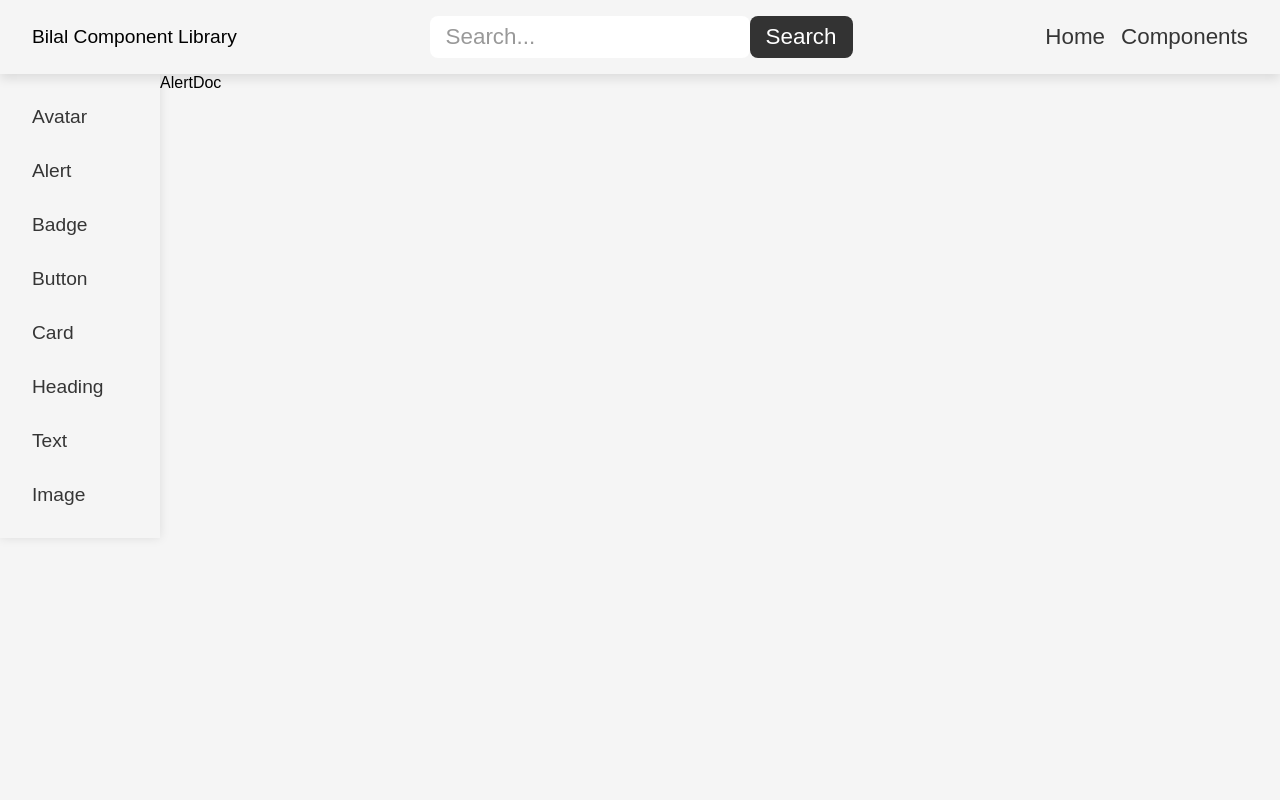
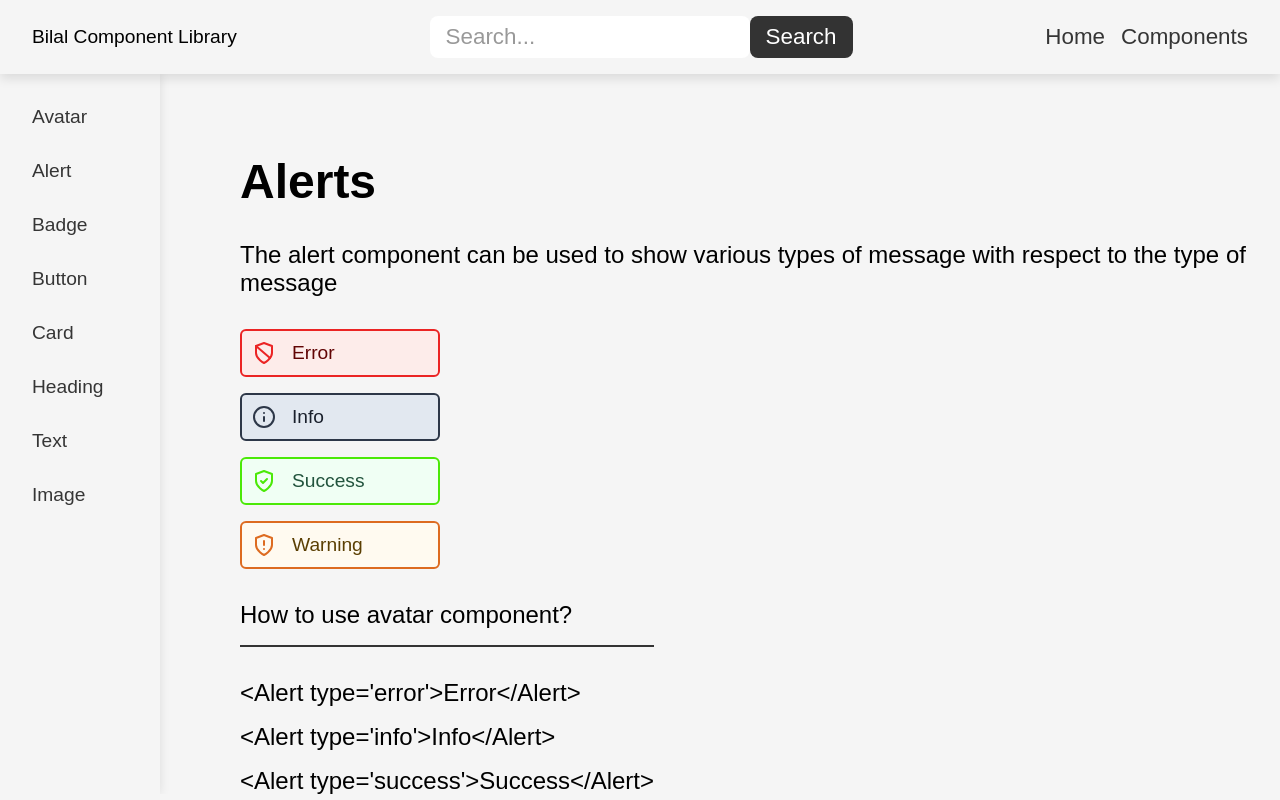
Before and after one commit to bilal-23/CSS-Library, a React (Vite) app: page /alert in a window 1280 px wide. Built offline with nearby package versions, Linux system fonts and the light colour scheme.

Commit message:
:zap: Added alert

```diff
--- a/package.json
+++ b/package.json
@@ -11,6 +11,8 @@
   },
   "dependencies": {
     "highlight.js": "^11.8.0",
+    "lucide": "^0.274.0",
+    "lucide-react": "^0.274.0",
     "react": "^18.2.0",
     "react-dom": "^18.2.0",
     "react-router-dom": "^6.15.0"
--- a/src/App.tsx
+++ b/src/App.tsx
@@ -5,7 +5,9 @@ import Sidebar from './components/sidebar/sidebar'
 import { Home } from './pages/home'
 import NotFound from './pages/404'
 import Components from './pages/components'
-import { componentsData } from './components'
+import AvatarDoc from './documentation/avatar-doc'
+import AlertDoc from './documentation/alert-doc'
+import BadgeDoc from './documentation/badge-doc'
 
 
 function App() {
@@ -17,10 +19,12 @@ function App() {
       <Nav />
       <main className="container" style={{ display: !showSidebar ? "flex" : "grid" }}>
         {showSidebar && <Sidebar />}
-        <ComponentRoutes />
         <Routes>
           <Route path="/" element={<Home />} />
           <Route path="/components" element={<Components />} />
+          <Route path="/avatar" element={<AvatarDoc />} />
+          <Route path="/alert" element={<AlertDoc />} />
+          <Route path="/badge" element={<BadgeDoc />} />
           {/* Add 404 page */}
           <Route path="*" element={<NotFound />} />
         </Routes>
@@ -30,18 +34,3 @@ function App() {
 }
 
 export default App;
-
-
-const ComponentRoutes = () => {
-  return (
-    <Routes>
-      {
-        componentsData.map((link, index) => {
-          return (
-            <Route key={index} path={link.path} element={<link.component />} />
-          )
-        })
-      }
-    </Routes>
-  )
-}
--- /dev/null
+++ b/src/components/alert/alert.module.css
@@ -0,0 +1,35 @@
+.alert {
+  border: 2px solid transparent;
+  padding: 10px;
+  display: flex;
+  align-items: center;
+  justify-content: flex-start;
+  gap: 1rem;
+  border-radius: 6px;
+  min-width: 200px;
+}
+.alert p {
+  margin: 0;
+  font-size: 1.2rem;
+  font-weight: 500;
+}
+.alert-error {
+  border-color: #eb2424;
+  background-color: #fdecea;
+  color: #610404;
+}
+.alert-info {
+  border-color: #2d3748;
+  background-color: #e2e8f0;
+  color: #1a202c;
+}
+.alert-success {
+  border-color: #4be907;
+  background-color: #f0fff4;
+  color: #22543d;
+}
+.alert-warning {
+  border-color: #dd6b20;
+  background-color: #fffaf0;
+  color: #5a3e02;
+}
--- /dev/null
+++ b/src/components/alert/alert.tsx
@@ -0,0 +1,20 @@
+import { Info, ShieldAlert, ShieldBan, ShieldCheck } from "lucide-react";
+import styles from "./alert.module.css";
+
+interface Props {
+    type: "error" | "success" | "warning" | "info";
+    children?: React.ReactNode;
+}
+
+const Alert: React.FC<Props> = ({ type, children }) => {
+
+    return (
+        <div className={`${styles["alert"]} ${styles[`alert-${type}`]}`}>
+            {type === "error" ? <ShieldBan color="#eb2424" /> : type === "success" ? <ShieldCheck color="#4be907" /> : type === "warning" ? <ShieldAlert color="#dd6b20" /> : <Info color="#2d3748" />
+            }
+            <p>{children}</p>
+        </div>
+    )
+}
+
+export default Alert;
--- a/src/documentation/alert-doc.tsx
+++ b/src/documentation/alert-doc.tsx
@@ -1,7 +1,29 @@
+import Alert from "../components/alert/alert"
 import styles from "./doc.module.css"
 const AlertDoc = () => {
     return (
-        <div>AlertDoc</div>
+        <section className={styles["section-container"]}>
+            <div>
+
+                <h1>Alerts</h1>
+                <p className={styles["description"]}>The alert component can be used to show various types of message with respect to the type of message</p>
+            </div>
+            <div className={styles["component-container"]} style={{ flexDirection: "column" }}>
+                <Alert type='error'>Error</Alert>
+                <Alert type='info'>Info</Alert>
+                <Alert type='success'>Success</Alert>
+                <Alert type='warning'>Warning</Alert>
+            </div>
+            <p className={styles["use"]}>
+                How to use avatar component?
+                <div className={styles["code-component"]}>
+                    <p>{"<Alert type='error'>Error</Alert>"}</p>
+                    <p>{"<Alert type='info'>Info</Alert>"}</p>
+                    <p>{"<Alert type='success'>Success</Alert>"}</p>
+                    <p>{"<Alert type='warning'>Warning</Alert>"}</p>
+                </div>
+            </p>
+        </section>
     )
 }
 
--- a/src/documentation/avatar-doc.tsx
+++ b/src/documentation/avatar-doc.tsx
@@ -1,16 +1,6 @@
 import styles from "./doc.module.css";
 import Avatar from "../components/avatar/avatar";
-// Using ES6 import syntax
-import hljs from 'highlight.js/lib/core';
-import javascript from 'highlight.js/lib/languages/javascript';
 
-// Then register the languages you need
-hljs.registerLanguage('javascript', javascript);
-
-const avatarSmall = hljs.highlight(
-    '<Avatar src="https://avatars.githubusercontent.com/u/25126281?v=4" alt="avatar" size="small" />',
-    { language: 'javascript' }
-).value;
 
 const AvatarDoc = () => {
     return (
--- a/src/documentation/doc.module.css
+++ b/src/documentation/doc.module.css
@@ -5,6 +5,8 @@
   flex-direction: column;
   gap: 2rem;
   align-items: flex-start;
+  overflow-y: scroll;
+  height: 100%;
 }
 .section-container h1 {
   font-size: 3rem;
@@ -20,6 +22,10 @@
   font-weight: 400;
   margin-bottom: 2rem;
 }
+.component-container {
+  display: flex;
+  gap: 1rem;
+}
 .code-component {
   display: flex;
   gap: 1rem;
```
Also changed, not shown: 1 other file (tests, documents, lock files or other folders).
